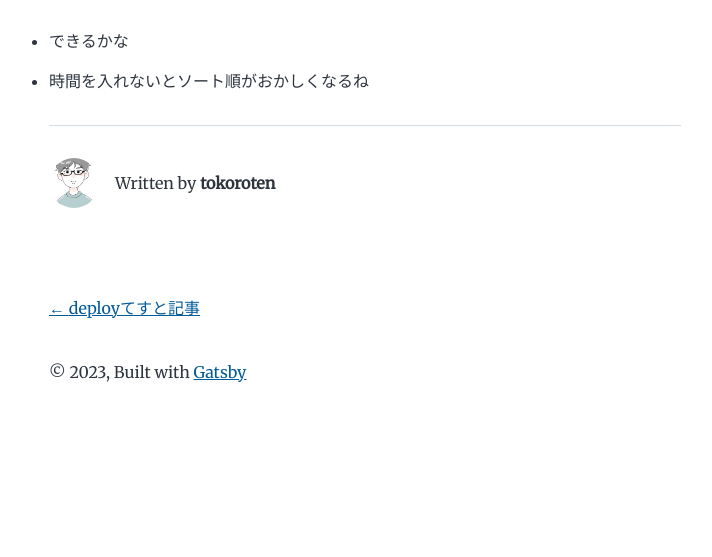
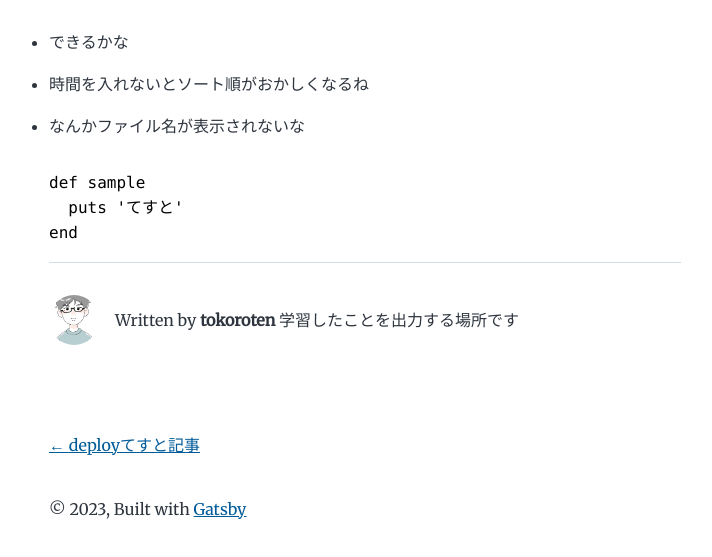
Before and after one commit to Sei-Takechi/tokoroten-blog, a Gatsby site: page /new-article-test/ in a window 1280 px wide. Shown: the part 211-768 px from the top of the page, without its empty margins (275-987 px from the left). Built offline with nearby package versions, Linux system fonts and the light colour scheme; Gatsby itself is replaced by a stand-in of ours; some packages are replaced by stand-ins of ours; code samples lack their colours.

Commit message:
faviconとmetadataを編集

````diff
--- a/content/blog/new-article-test/index.md
+++ b/content/blog/new-article-test/index.md
@@ -6,3 +6,11 @@ description: "記事作成のテスト"
 
 - できるかな
 - 時間を入れないとソート順がおかしくなるね
+
+- なんかファイル名が表示されないな
+
+```ruby:sample.rb
+def sample
+  puts 'てすと'
+end
+```
--- a/gatsby-config.js
+++ b/gatsby-config.js
@@ -12,13 +12,10 @@ module.exports = {
     title: `tokoroten-blog`,
     author: {
       name: `tokoroten`,
-      // summary: `who lives and works in San Francisco building useful things.`,
+      summary: `学習したことを出力する場所です`,
     },
-    // description: `A starter blog demonstrating what Gatsby can do.`,
-    // siteUrl: `https://gatsbystarterblogsource.gatsbyjs.io/`,
-    // social: {
-    //   twitter: `kylemathews`,
-    // },
+    description: `学習したことを出力する場所です`,
+    siteUrl: `https://tokoroten-blog.com/`,
   },
   plugins: [
     `gatsby-plugin-image`,
````
Also changed, not shown: static/favicon.ico.
